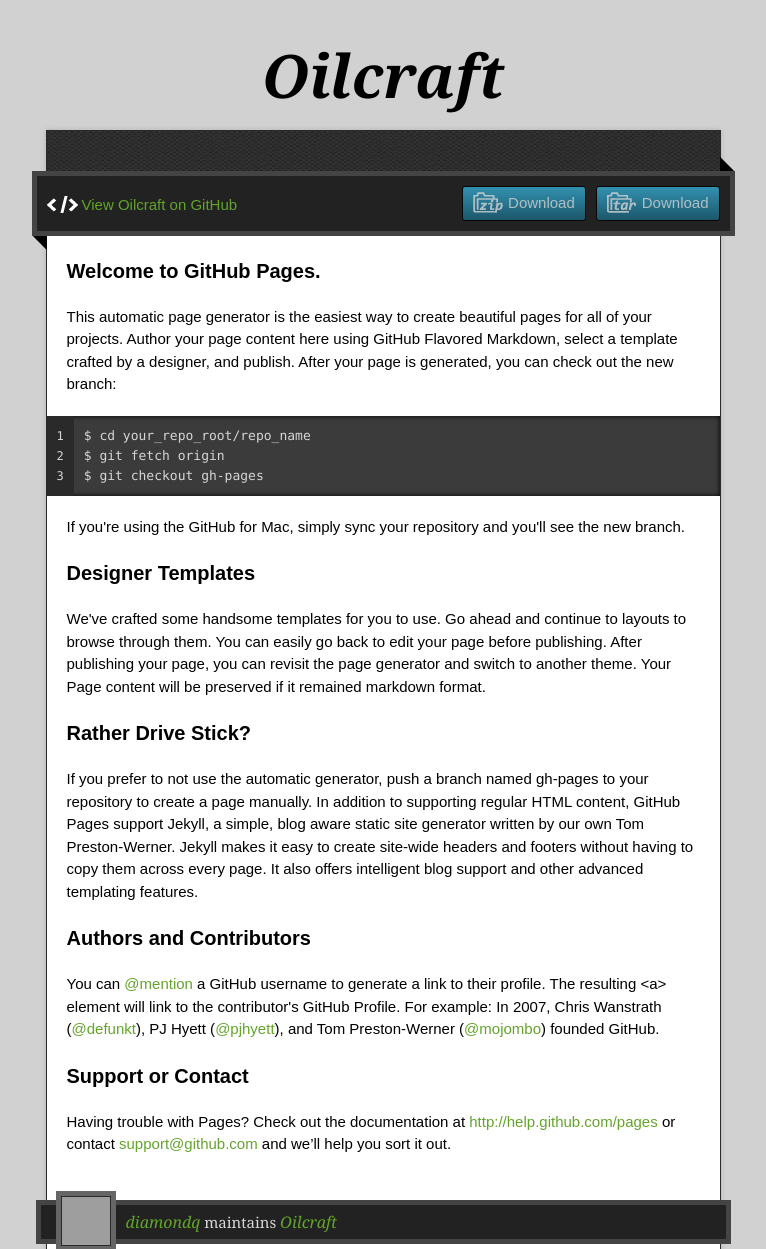
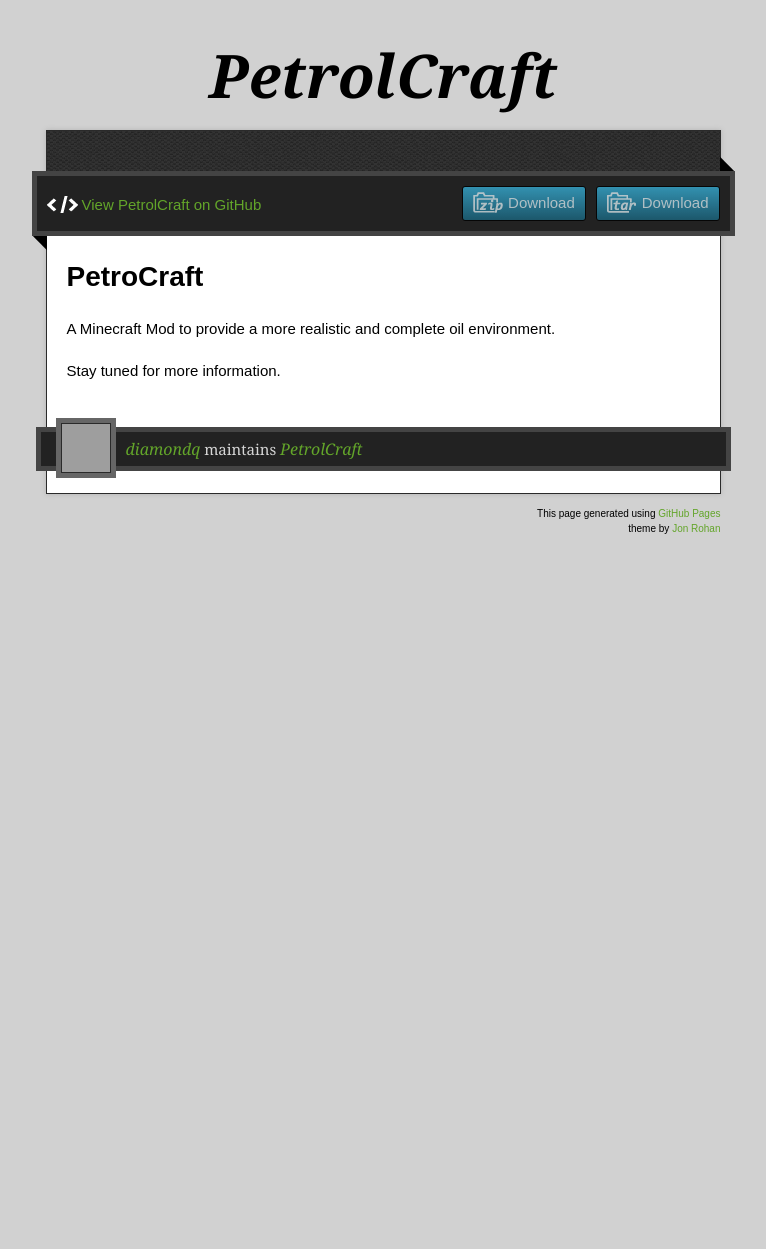
Before and after one commit to diamondq/PetrolCraft, a plain HTML site: page index.html in a window 1280 px wide. Shown: the top 1249 px of the page, without its empty margins (257-1023 px from the left). After the commit the page ends 800 px from the top, so only its background shows below. Drawn offline with nearby package versions, Linux system fonts and the light colour scheme; grey boxes are pictures that could not be loaded.

```diff
--- a/index.html
+++ b/index.html
@@ -11,7 +11,7 @@
   <script type="text/javascript" src="https://ajax.googleapis.com/ajax/libs/jquery/1.7.1/jquery.min.js"></script>
   <script type="text/javascript" src="javascripts/script.js"></script>
 
-  <title>Oilcraft</title>
+  <title>PetrolCraft</title>
   <meta name="description" content="">
 
   <meta name="viewport" content="width=device-width,initial-scale=1">
@@ -22,52 +22,31 @@
 
   <div class="wrapper">
     <header>
-      <h1 class="title">Oilcraft</h1>
+      <h1 class="title">PetrolCraft</h1>
     </header>
     <div id="container">
       <p class="tagline"></p>
       <div id="main" role="main">
         <div class="download-bar">
         <div class="inner">
-          <a href="https://github.com/diamondq/oilcraft/tarball/master" class="download-button tar"><span>Download</span></a>
-          <a href="https://github.com/diamondq/oilcraft/zipball/master" class="download-button zip"><span>Download</span></a>
-          <a href="https://github.com/diamondq/oilcraft" class="code">View Oilcraft on GitHub</a>
+          <a href="https://github.com/diamondq/PetrolCraft/tarball/master" class="download-button tar"><span>Download</span></a>
+          <a href="https://github.com/diamondq/PetrolCraft/zipball/master" class="download-button zip"><span>Download</span></a>
+          <a href="https://github.com/diamondq/PetrolCraft" class="code">View PetrolCraft on GitHub</a>
         </div>
         <span class="blc"></span><span class="trc"></span>
         </div>
         <article class="markdown-body">
-          <h3>Welcome to GitHub Pages.</h3>
+          <h1>PetroCraft</h1>
 
-<p>This automatic page generator is the easiest way to create beautiful pages for all of your projects. Author your page content here using GitHub Flavored Markdown, select a template crafted by a designer, and publish. After your page is generated, you can check out the new branch:</p>
+<p>A Minecraft Mod to provide a more realistic and complete oil environment.</p>
 
-<pre><code>$ cd your_repo_root/repo_name
-$ git fetch origin
-$ git checkout gh-pages
-</code></pre>
-
-<p>If you're using the GitHub for Mac, simply sync your repository and you'll see the new branch.</p>
-
-<h3>Designer Templates</h3>
-
-<p>We've crafted some handsome templates for you to use. Go ahead and continue to layouts to browse through them. You can easily go back to edit your page before publishing. After publishing your page, you can revisit the page generator and switch to another theme. Your Page content will be preserved if it remained markdown format.</p>
-
-<h3>Rather Drive Stick?</h3>
-
-<p>If you prefer to not use the automatic generator, push a branch named <code>gh-pages</code> to your repository to create a page manually. In addition to supporting regular HTML content, GitHub Pages support Jekyll, a simple, blog aware static site generator written by our own Tom Preston-Werner. Jekyll makes it easy to create site-wide headers and footers without having to copy them across every page. It also offers intelligent blog support and other advanced templating features.</p>
-
-<h3>Authors and Contributors</h3>
-
-<p>You can <a href="https://github.com/blog/821" class="user-mention">@mention</a> a GitHub username to generate a link to their profile. The resulting <code>&lt;a&gt;</code> element will link to the contributor's GitHub Profile. For example: In 2007, Chris Wanstrath (<a href="https://github.com/defunkt" class="user-mention">@defunkt</a>), PJ Hyett (<a href="https://github.com/pjhyett" class="user-mention">@pjhyett</a>), and Tom Preston-Werner (<a href="https://github.com/mojombo" class="user-mention">@mojombo</a>) founded GitHub.</p>
-
-<h3>Support or Contact</h3>
-
-<p>Having trouble with Pages? Check out the documentation at <a href="http://help.github.com/pages">http://help.github.com/pages</a> or contact <a href="mailto:support@github.com">support@github.com</a> and we’ll help you sort it out.</p>
+<p>Stay tuned for more information.</p>
         </article>
       </div>
     </div>
     <footer>
       <div class="owner">
-      <p><a href="https://github.com/diamondq" class="avatar"><img src="https://secure.gravatar.com/avatar/c5bccc181abf982c33ce0c4171f6854f?s=30&amp;d=https://a248.e.akamai.net/assets.github.com%2Fimages%2Fgravatars%2Fgravatar-user-420.png" width="48" height="48"/></a> <a href="https://github.com/diamondq">diamondq</a> maintains <a href="https://github.com/diamondq/oilcraft">Oilcraft</a></p>
+      <p><a href="https://github.com/diamondq" class="avatar"><img src="https://secure.gravatar.com/avatar/c5bccc181abf982c33ce0c4171f6854f?s=30&amp;d=https://a248.e.akamai.net/assets.github.com%2Fimages%2Fgravatars%2Fgravatar-user-420.png" width="48" height="48"/></a> <a href="https://github.com/diamondq">diamondq</a> maintains <a href="https://github.com/diamondq/PetrolCraft">PetrolCraft</a></p>
 
 
       </div>
@@ -78,7 +57,7 @@ $ git checkout gh-pages
   </div>
   <div class="current-section">
     <a href="#top">Scroll to top</a>
-    <a href="https://github.com/diamondq/oilcraft/tarball/master" class="tar">tar</a><a href="https://github.com/diamondq/oilcraft/zipball/master" class="zip">zip</a><a href="" class="code">source code</a>
+    <a href="https://github.com/diamondq/PetrolCraft/tarball/master" class="tar">tar</a><a href="https://github.com/diamondq/PetrolCraft/zipball/master" class="zip">zip</a><a href="" class="code">source code</a>
     <p class="name"></p>
   </div>
 
```
Also changed, not shown: params.json (+1 -1 lines).
